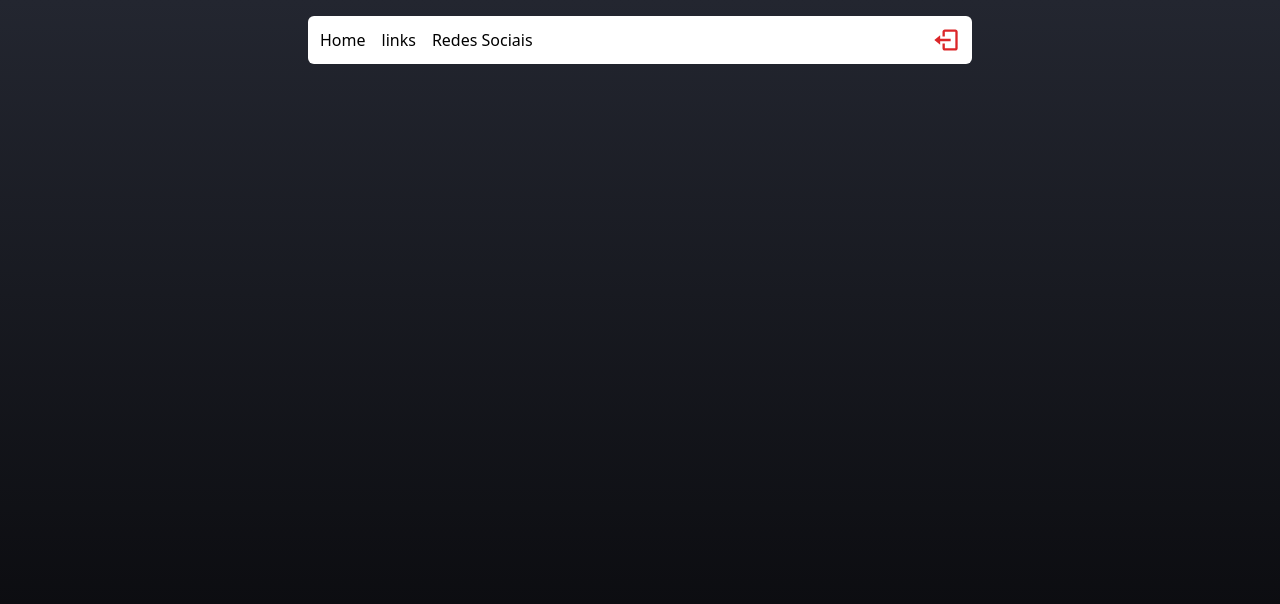
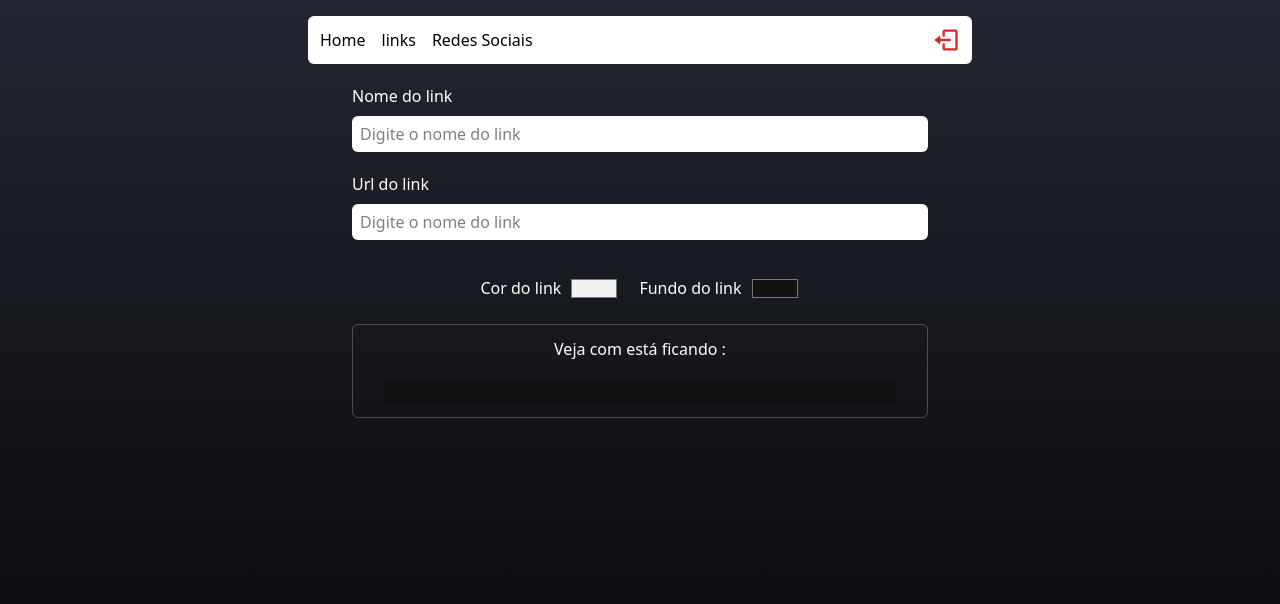
Before and after one commit to marceloAugustoSG/dev-link, a React (Vite) app: page /admin in a window 1280 px wide. Shown: the top 604 px of the page. Built offline with nearby package versions, Linux system fonts and the light colour scheme; no server answers; sample sign-in values are in the browser's storage.

Commit message:
criando formulario de links

```diff
--- a/src/pages/admin/index.tsx
+++ b/src/pages/admin/index.tsx
@@ -1,7 +1,47 @@
+import { useState } from "react";
 import { Header } from "../../components/Header";
+import Input from "../../components/social/Input";
 
 export default function Admin() {
+    const [nameInput, setNameInput] = useState("");
+    const [urlInput, setUrlInput] = useState("");
+    const [colorInput, setColorInput] = useState("#f1f1f1");
+    const [backgroundColorInput, setBackgroundColorInput] = useState("#121212");
     return <div className="flex items-center flex-col min-h-screen pb-7 px-2">
         <Header />
+        <form className="flex flex-col mt-3 w-full max-w-xl">
+            <label className="text-white font-medium mt-2 mb-2">Nome do link</label>
+            <Input placeholder="Digite o nome do link"
+                value={nameInput}
+                onChange={(e) => setNameInput(e.target.value)} />
+            <label className="text-white font-medium mt-2 mb-2">Url do link</label>
+            <Input placeholder="Digite o nome do link"
+                type="url"
+                value={urlInput}
+                onChange={(e) => setUrlInput(e.target.value)} />
+
+            <section className="flex justify-center my-4 gap-5 mt-4">
+                <div className="flex gap-2 items-center">
+                    <label className="text-white font-medium mt-2 mb-2">Cor do link</label>
+                    <input type="color"
+                        value={colorInput}
+                        onChange={(e) => setColorInput(e.target.value)} />
+                </div>
+                <div className="flex gap-2 items-center">
+                    <label className="text-white font-medium mt-2 mb-2">Fundo do link</label>
+                    <input type="color"
+                        value={backgroundColorInput}
+                        onChange={(e) => setBackgroundColorInput(e.target.value)} />
+                </div>
+            </section>
+
+            <div className="flex items-center justify-start flex-col mb-7 p-1 border-gray-100/25 border rounded-md">
+                <label className="text-white font-medium mt-2 mb-3">Veja com está ficando :</label>
+                <article className="w-11/12 max-w-lg flex flex-col items-center justify-between bg-zinc-900 rounded px-1 py-3"
+                    style={{ marginBottom: 8, marginTop: 8, backgroundColor: backgroundColorInput, color: colorInput }}>
+                    <p style={{ color: colorInput }} className="md:text-lg text-base">{nameInput}</p>
+                </article>
+            </div>
+        </form>
     </div>
 }
```
